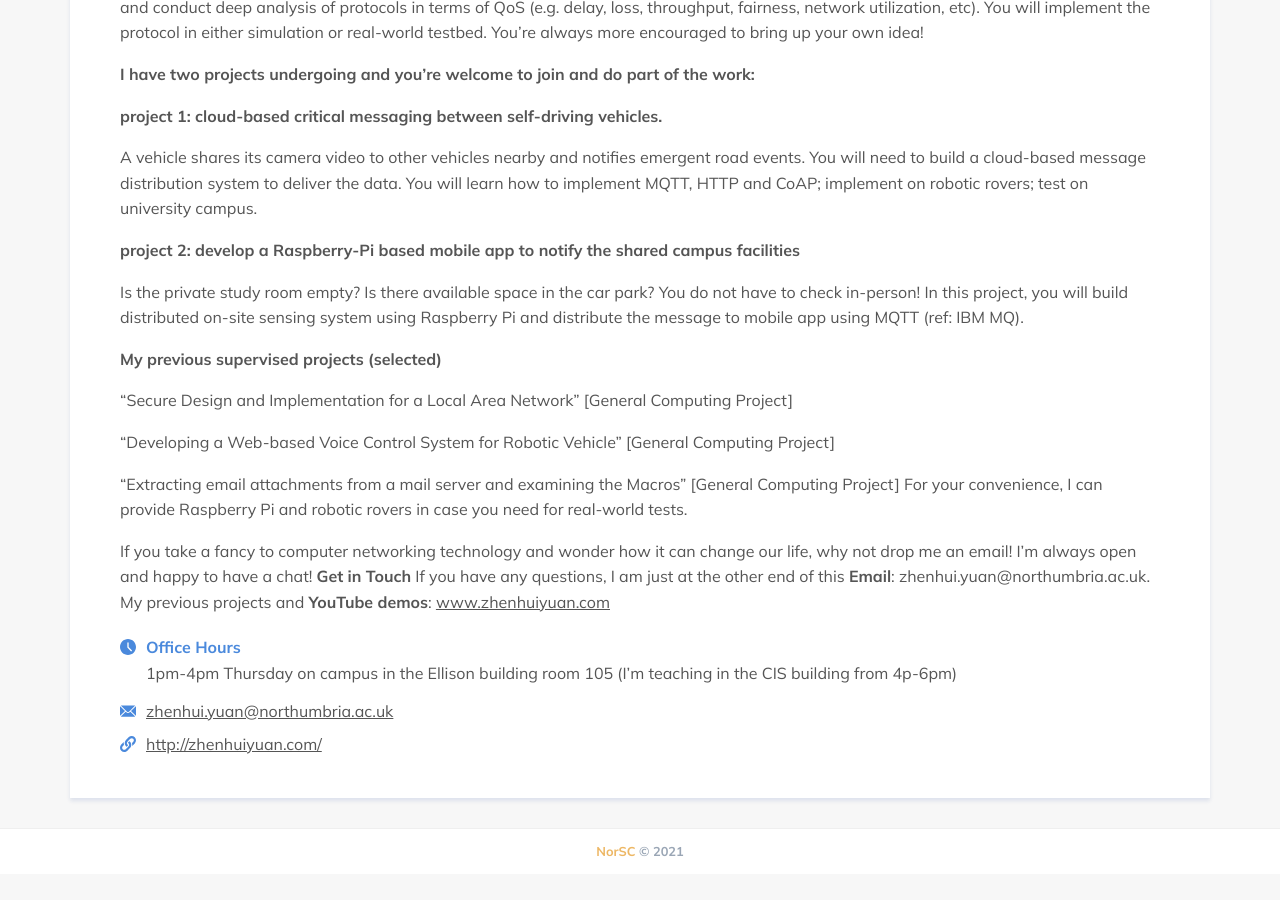
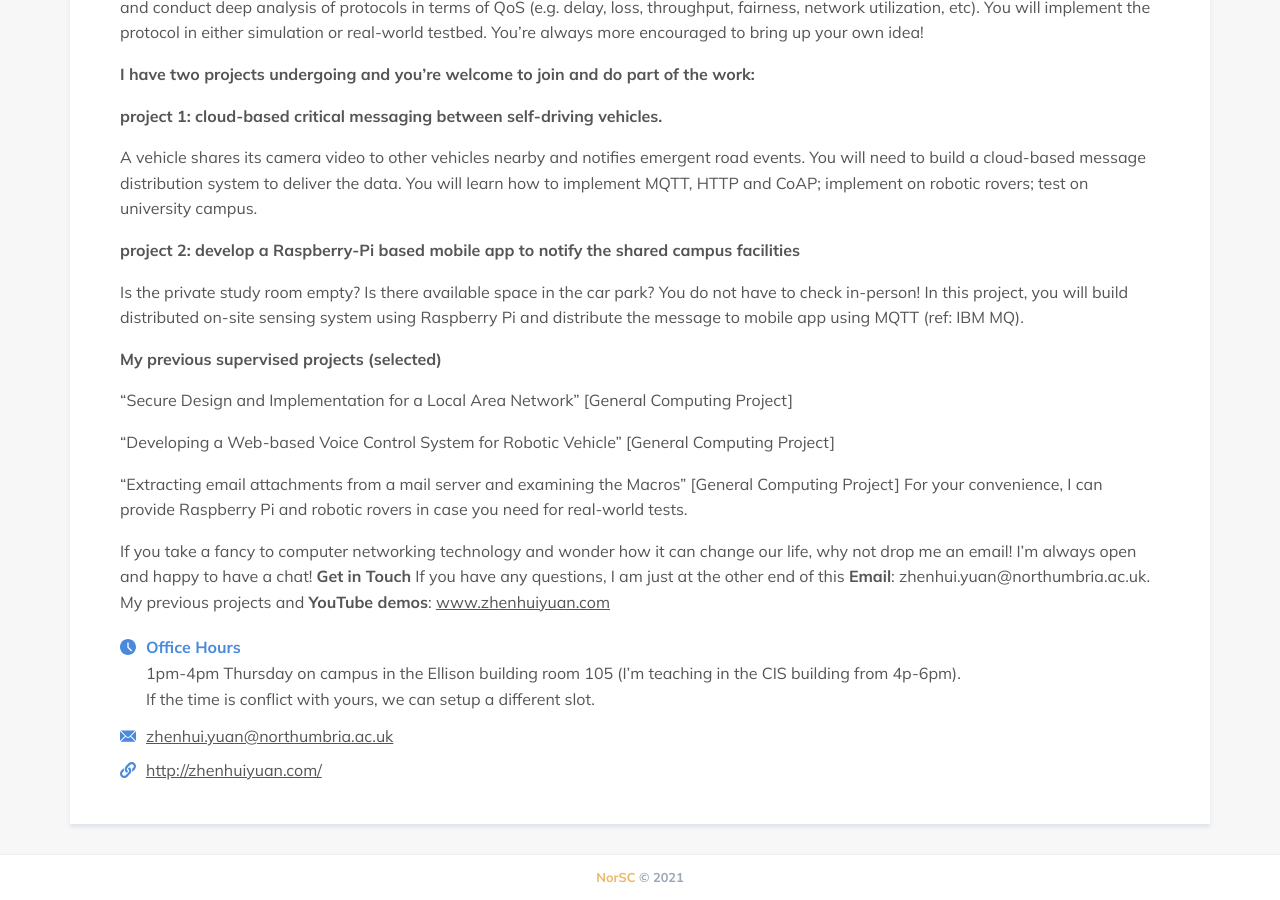
Before and after one commit to NorSC/supervisor-search, a Jekyll site: the page built from _supervisors/zhenhui-yuan.md, in a window 1280 px wide and 900 px high, scrolled down 1020 px. Built offline with Jekyll 4.4.1, drawn with Linux system fonts in a browser that asks for light colours; a script that is not in the unit is left out; before the commit the page ends 1894 px from its top, so only the background shows below that.

Commit message:
Update Supervisors “zhenhui-yuan”

```diff
--- a/_supervisors/zhenhui-yuan.md
+++ b/_supervisors/zhenhui-yuan.md
@@ -4,8 +4,11 @@ title: Zhenhui Yuan
 available: true
 email: zhenhui.yuan@northumbria.ac.uk
 website: http://zhenhuiyuan.com/
-office_hours: 1pm-4pm Thursday on campus in the Ellison building room 105 (I’m
-  teaching in the CIS building from 4p-6pm)
+office_hours: >-
+  1pm-4pm Thursday on campus in the Ellison building room 105 (I’m teaching in
+  the CIS building from 4p-6pm).
+
+  If the time is conflict with yours, we can setup a different slot.
 research_group: Cyber Security and Network Systems
 research_themes:
   - Computer Networks
```
